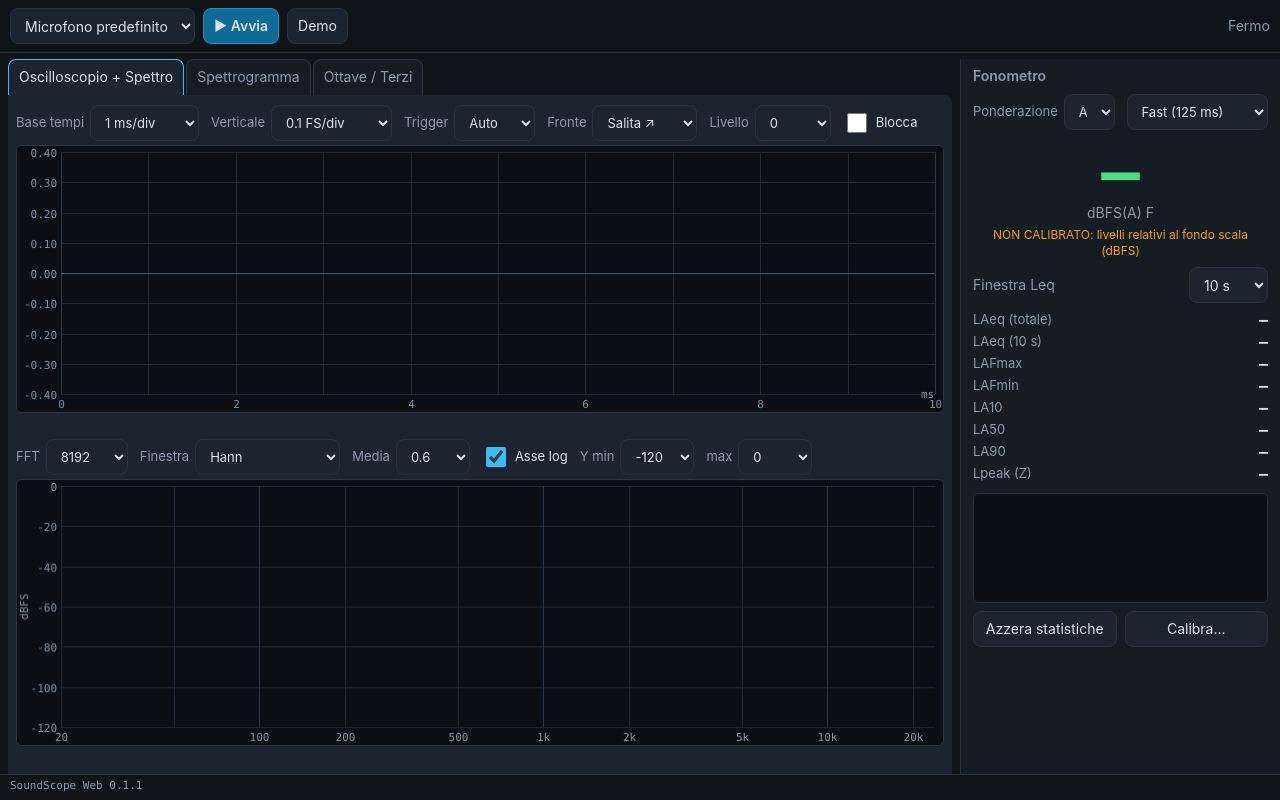
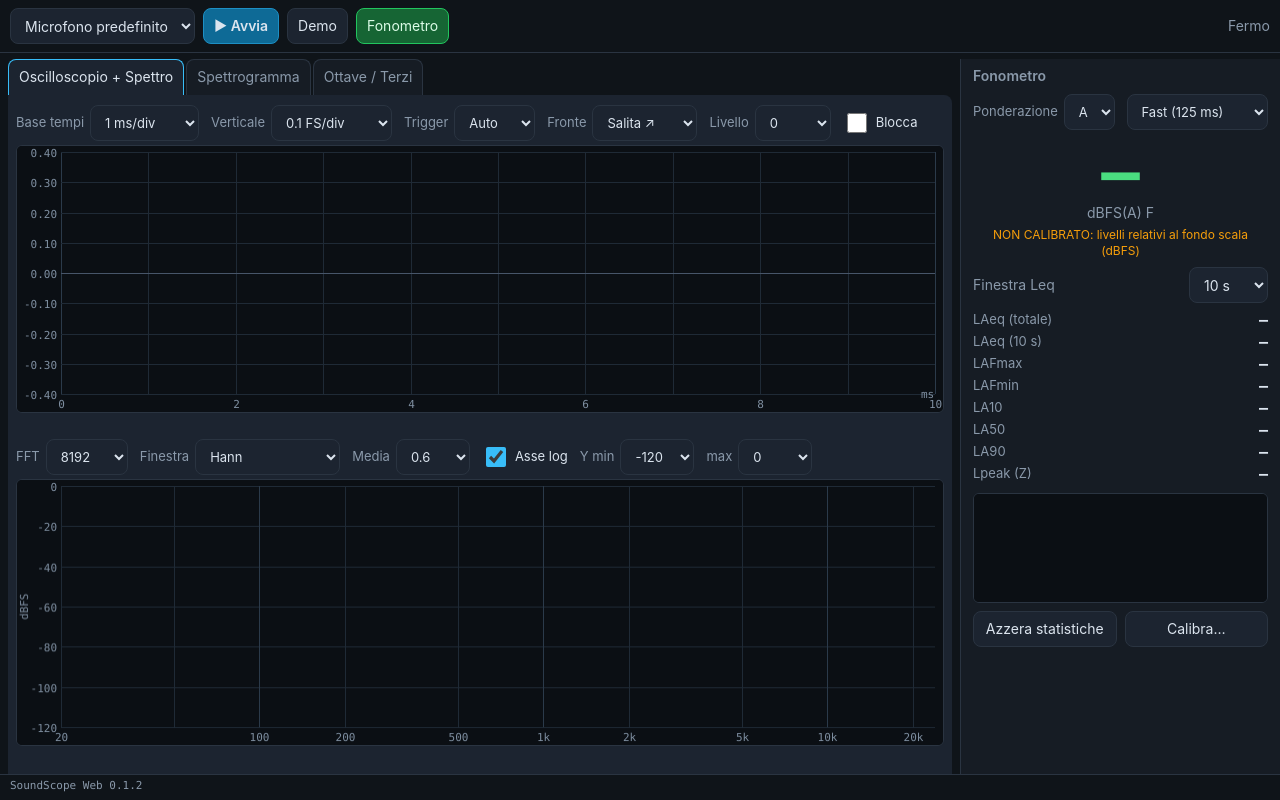
Before and after one commit to 2plitricol8/SoundScope, a website with bundled scripts: page index.html in a window 1280 px wide. Built offline with nearby package versions, Linux system fonts and the light colour scheme.

Commit message:
Add files via upload

```diff
--- a/app.js
+++ b/app.js
@@ -592,7 +592,7 @@ $("resetBtn").onclick = () => { if (S.running) { S.meter.resetStats(); histSerie
 
 // ------------------------------------------------------------------ ciclo di disegno
 function diagLine() {
-  const parts = [`SoundScope Web 0.1.1`];
+  const parts = [`SoundScope Web 0.1.2`];
   if (S.running) {
     parts.push(`${Math.round(S.fs)} Hz`);
     if (S.kind === "mic" && S.trackSettings) {
@@ -656,6 +656,16 @@ placeMeter();
 $("startBtn").onclick = () => { showWarn(""); S.running && S.kind === "mic" ? stop() : start("mic"); };
 $("demoBtn").onclick = () => { showWarn(""); S.running && S.kind === "demo" ? stop() : start("demo"); };
 $("freeze").onchange = () => { frozenScope = null; };
+// pannello del fonometro: nascondilo per dare tutta la larghezza ai grafici (scelta ricordata)
+function setMeterShown(on) {
+  document.body.classList.toggle("no-meter", !on);
+  $("meterToggle").classList.toggle("active", on);
+  $("meterToggle").setAttribute("aria-pressed", String(on));
+  store.set("soundscope.meterShown", on ? "1" : "0");
+  meterT = 0;
+}
+$("meterToggle").onclick = () => setMeterShown(document.body.classList.contains("no-meter"));
+setMeterShown(store.get("soundscope.meterShown", "1") !== "0");
 $("wt").onchange = $("tw").onchange = () => { meterT = 0; histSeries.length = 0; };
 $("logf").onchange = () => { };
 
--- a/index.html
+++ b/index.html
@@ -19,6 +19,7 @@
   <select id="device" title="Sorgente audio"><option value="">Microfono predefinito</option></select>
   <button id="startBtn" class="primary">▶ Avvia</button>
   <button id="demoBtn" title="Segnale simulato, senza microfono">Demo</button>
+  <button id="meterToggle" class="toggle active" title="Mostra / nascondi il pannello del fonometro per ingrandire i grafici" aria-pressed="true">Fonometro</button>
   <span id="status" class="status">Fermo</span>
 </header>
 
@@ -116,7 +117,7 @@
   </aside>
 </main>
 
-<footer id="diag" class="diag">SoundScope Web 0.1.1</footer>
+<footer id="diag" class="diag">SoundScope Web 0.1.2</footer>
 
 <script type="module" src="app.js"></script>
 </body>
--- a/package.json
+++ b/package.json
@@ -1,2 +1,2 @@
-{ "name": "soundscope-web", "version": "0.1.1", "private": true, "type": "module",
+{ "name": "soundscope-web", "version": "0.1.2", "private": true, "type": "module",
   "scripts": { "test": "node --test test/dsp.test.mjs" } }
--- a/style.css
+++ b/style.css
@@ -17,6 +17,7 @@ input[type=checkbox] { min-height: 0; width: 20px; height: 20px; vertical-align:
 button { cursor: pointer; }
 button:active { filter: brightness(1.3); }
 button.primary { background: #0e6a96; border-color: #1d8fc4; font-weight: 600; }
+button.toggle.active { background: #166534; border-color: #22c55e; color: #dcfce7; }
 button.on { background: var(--red); border-color: #dc2626; }
 .bar { display: flex; gap: 8px; align-items: center; padding: 8px 10px; border-bottom: 1px solid var(--line); flex-wrap: wrap; }
 .bar select { max-width: 40vw; }
@@ -59,7 +60,10 @@ main { flex: 1; min-height: 0; display: grid; grid-template-columns: 1fr 320px;
 .diag { padding: 4px 10px 6px; font-size: 11px; color: var(--dim); border-top: 1px solid var(--line); font-family: ui-monospace, Menlo, monospace; }
 .only-narrow { display: none; }
 
+body.no-meter main { grid-template-columns: 1fr; }
+body.no-meter .meter:not(.in-tab) { display: none; }
 @media (max-width: 900px) {
+  #meterToggle { display: none; }
   main { grid-template-columns: 1fr; }
   .only-narrow { display: inline-block; }
   #bigVal { font-size: 56px; }
--- a/sw.js
+++ b/sw.js
@@ -1,5 +1,5 @@
 // Cache dell'app per l'uso offline. Incrementa VERSION a ogni pubblicazione per forzare l'aggiornamento.
-const VERSION = "soundscope-web-0.1.1";
+const VERSION = "soundscope-web-0.1.2";
 const FILES = ["./", "index.html", "style.css", "app.js", "dsp.js", "meter.js", "worklet.js", "manifest.webmanifest",
   "icons/icon.svg", "icons/icon-192.png", "icons/icon-512.png", "icons/apple-touch-icon.png"];
 
```
Also changed, not shown: README.md.
